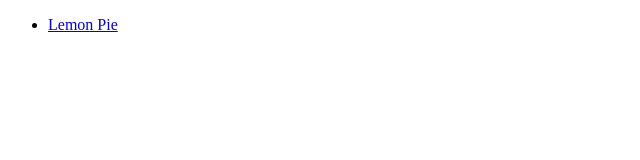
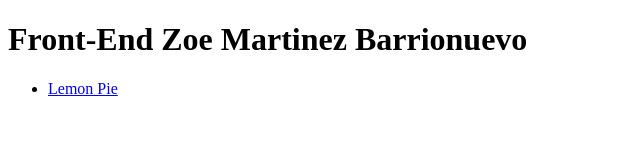
Before and after one commit to zoemartinezb/ZoeFront, a plain HTML site: page index.html in a window 1280 px wide. Shown: the whole page, without its empty margins (0-640 px from the left). Drawn offline with Linux system fonts and the light colour scheme.

Commit message:
Agregue un h1

```diff
--- a/index.html
+++ b/index.html
@@ -8,6 +8,7 @@
 </head>
 <body>
     <main>
+        <h1>Front-End Zoe Martinez Barrionuevo</h1>
         <ul>
             <li><a href="/LemonPie/index.html">Lemon Pie</a></li>
         </ul>
```
